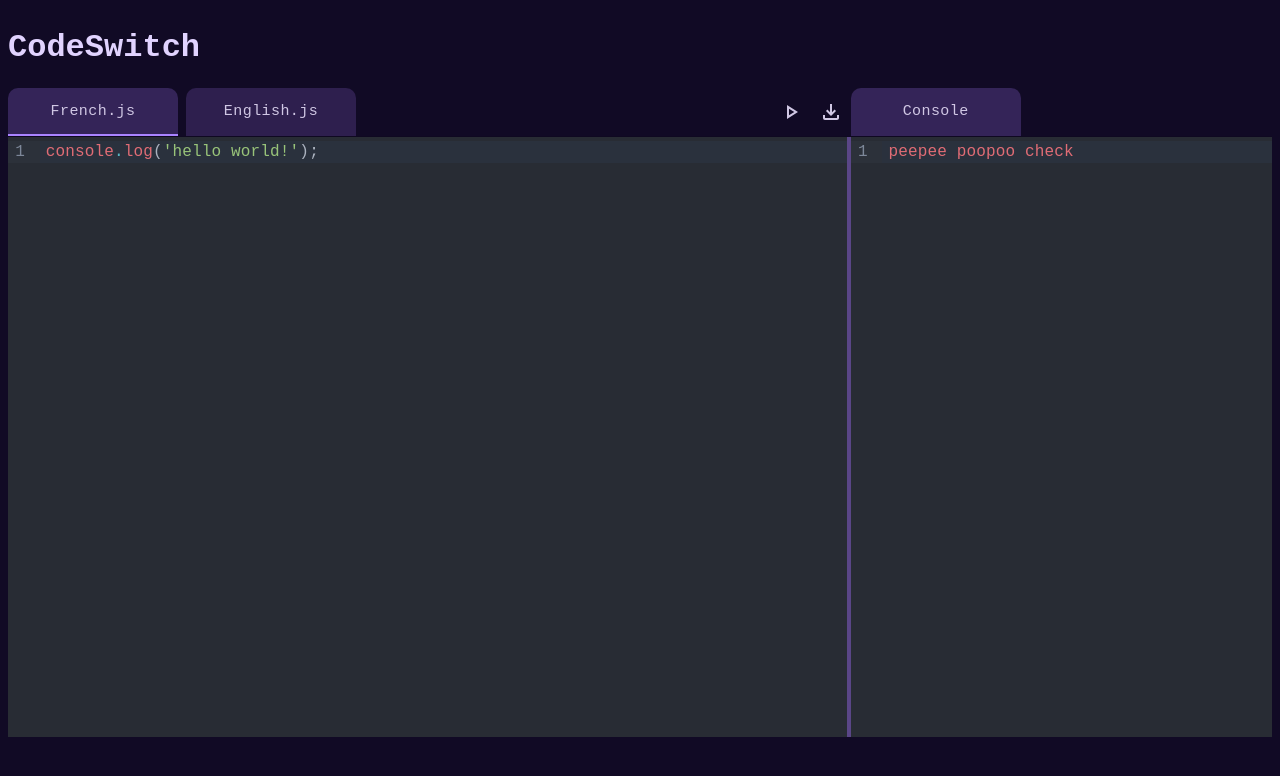
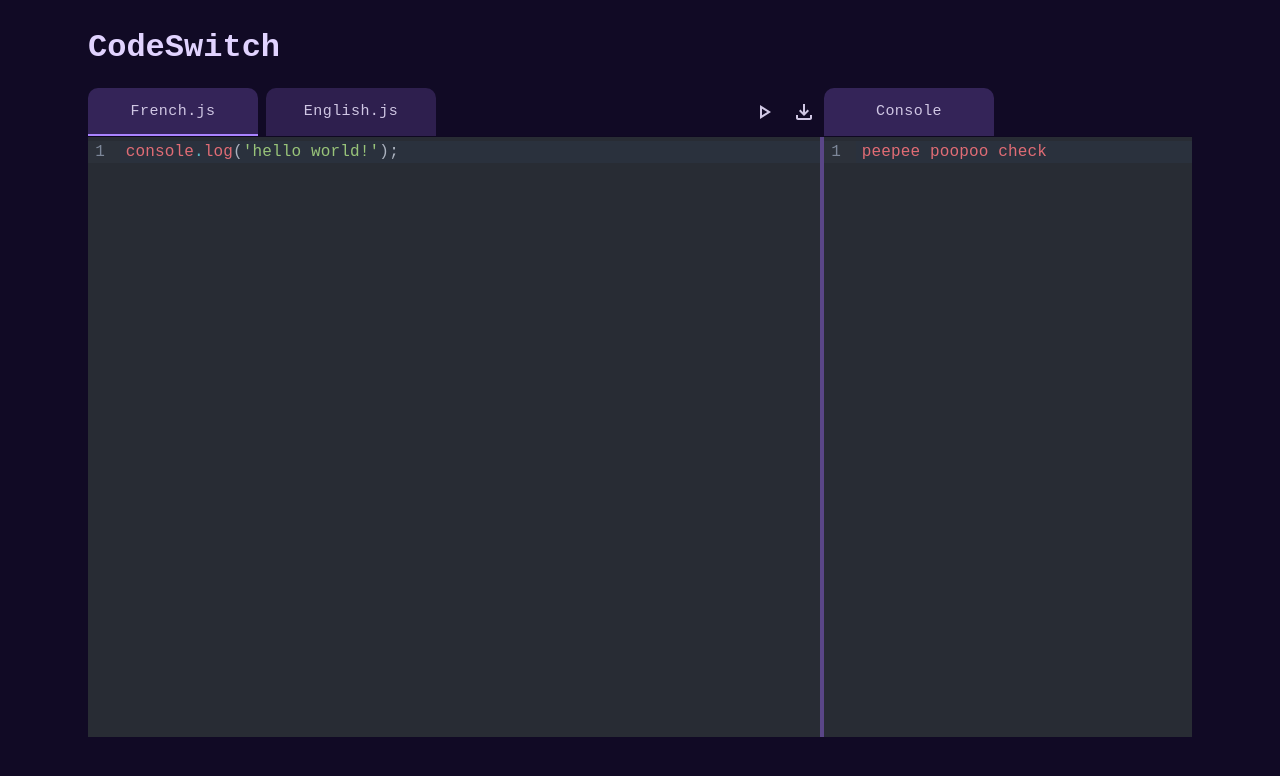
Before and after one commit to connie-wg/codeswitch, a React (Create React App) app: page / in a window 1280 px wide. Shown: the top 776 px of the page. Built offline with nearby package versions, Linux system fonts and the light colour scheme.

Commit message:
minor changes

```diff
--- a/src/App.css
+++ b/src/App.css
@@ -40,4 +40,12 @@
 body {
   background-color: #110A25;
   font-family: 'Courier New';
+  padding-left: 10vh;
+  padding-right: 10vh;
+  justify-content: center;
+  align-items: center;
 }
+
+.main-container {
+  height: 90vh;
+}
--- a/src/App.js
+++ b/src/App.js
@@ -19,13 +19,13 @@ function App() {
   }
 
   return (
-    <>
+    <div className='main-container'>
       <Container>
         <Header></Header>
         <Body></Body>
 
       </Container>
-    </>
+    </div>
   )
 }
 
--- a/src/components/ShellTab.js
+++ b/src/components/ShellTab.js
@@ -7,6 +7,13 @@ import Box from '@mui/material/Box';
 import CodeMirror from '@uiw/react-codemirror';
 import { javascript } from '@codemirror/lang-javascript';
 import { styled } from '@mui/material/styles';
+import {tags} from "@lezer/highlight"
+import {HighlightStyle} from "@codemirror/language"
+
+const myHighlightStyle = HighlightStyle.define([
+  {tag: tags.keyword, color: "#fc6"},
+  {tag: tags.comment, color: "#f5d", fontStyle: "italic"}
+])
 
 function ShellText( props ) {
   return (
```
Also changed, not shown: 2 other files (tests, documents, lock files or other folders).
